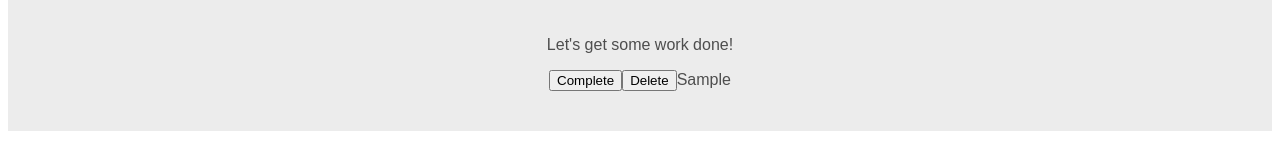
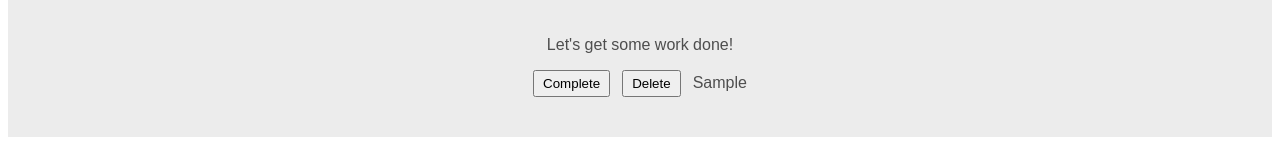
Before and after one commit to ahmedhanyh/react-todo-testing, a React (Vite) app: page / in a window 1280 px wide. Both pictures are taken after typing "Sample" into the empty fields and a click on the button "Add". Shown: the part 225-385 px from the top of the page. Built offline with nearby package versions, Linux system fonts and the light colour scheme.

Commit message:
style(TodoItem): style TodoItem component

```diff
--- /dev/null
+++ b/src/components/TodoItem/TodoItem.css
@@ -0,0 +1,4 @@
+.todo-item button {
+    margin-right: 12px;
+    padding: 4px 8px;
+}
--- a/src/components/TodoItem/index.jsx
+++ b/src/components/TodoItem/index.jsx
@@ -1,6 +1,8 @@
+import './TodoItem.css';
+
 function TodoItem(props) {
     return (
-        <li>
+        <li className="todo-item">
             <button onClick={() => props.onMarkAsDone(props.todo["id"])}>Complete</button>
             <button onClick={() => props.onDeleteTodo(props.todo["id"])}>Delete</button>
             <span>
```
